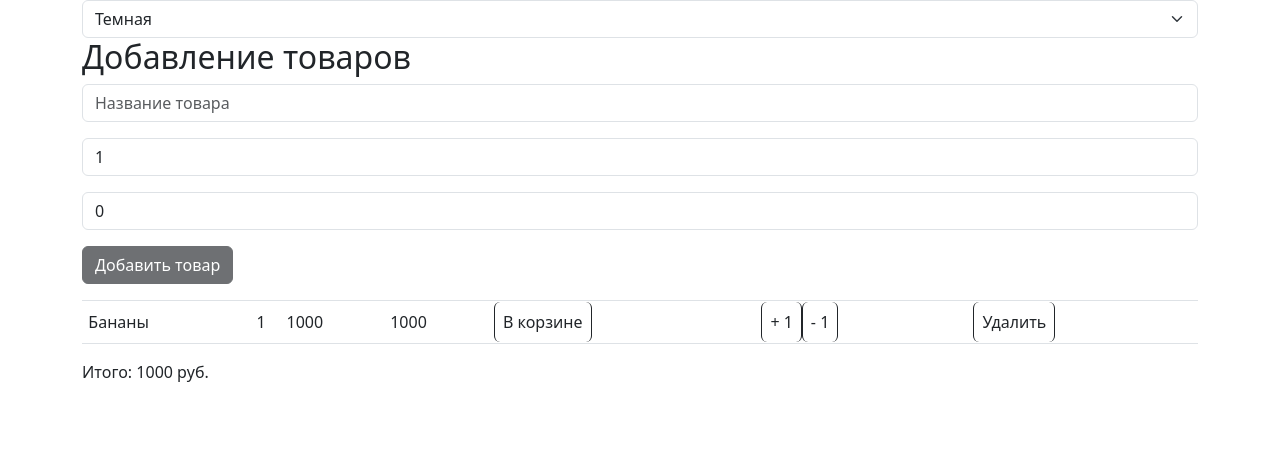
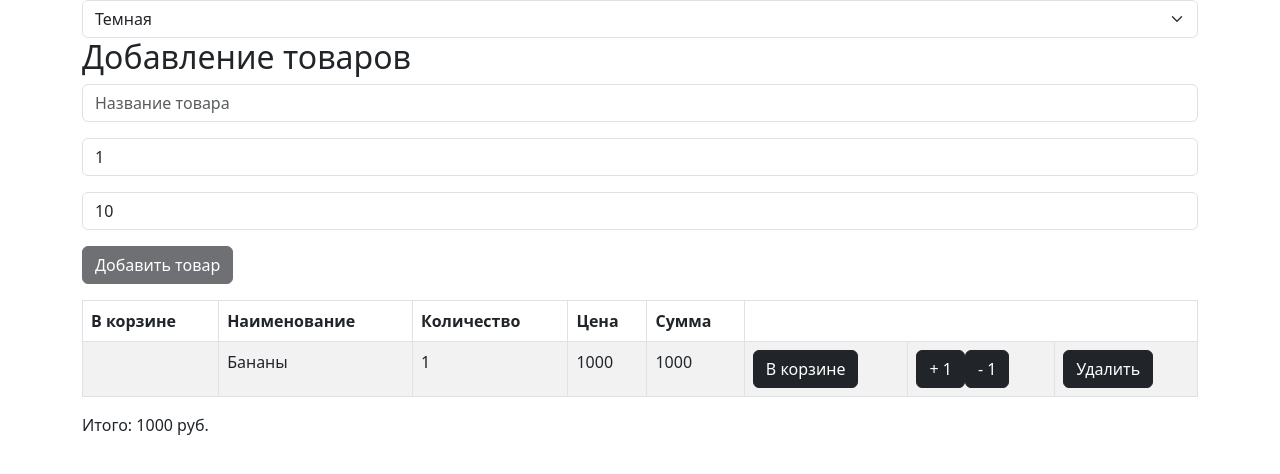
Before and after one commit to demon166/react-lesson, a React (Create React App) app: page / in a window 1280 px wide. Shown: the top 474 px of the page. Built offline with nearby package versions, Linux system fonts and the light colour scheme.

Commit message:
fix table

```diff
--- a/src/components/MyForm.tsx
+++ b/src/components/MyForm.tsx
@@ -9,7 +9,7 @@ const initValue: IProduct = {
     count: 1,
     inCart: false,
     name: "",
-    price: 0,
+    price: 10,
 };
 
 type TStatusForm = "empty" | "typing" | "submitting" | "success" | "error";
--- a/src/components/ProductList.tsx
+++ b/src/components/ProductList.tsx
@@ -4,7 +4,18 @@ import {useProducts} from "../hooks/useProducts";
 const ProductList = () => {
     const products = useProducts();
     return (
-        <table className="table table-bordered mt-3">
+        <table className="table table-bordered table-striped mt-3">
+            <thead>
+            <tr>
+                <th>В корзине</th>
+                <th>Наименование</th>
+                <th>Количество</th>
+                <th>Цена</th>
+                <th>Сумма</th>
+                <th colSpan={4}></th>
+            </tr>
+            </thead>
+            <tbody>
             {
                 products.length > 0
                     ? products.map((product) => (
@@ -23,6 +34,7 @@ const ProductList = () => {
                     )
 
             }
+            </tbody>
         </table>
     );
 };
--- a/src/context/Products/ProductsProvider.tsx
+++ b/src/context/Products/ProductsProvider.tsx
@@ -15,7 +15,7 @@ const ProductsProvider = ({children}: ProductsProviderProps) => {
     return (
         <ProductsContext.Provider value={productList}>
             <ProductsDispatchContext.Provider value={dispatch}>
-                {children}
+                { children }
             </ProductsDispatchContext.Provider>
         </ProductsContext.Provider>
     );
```
